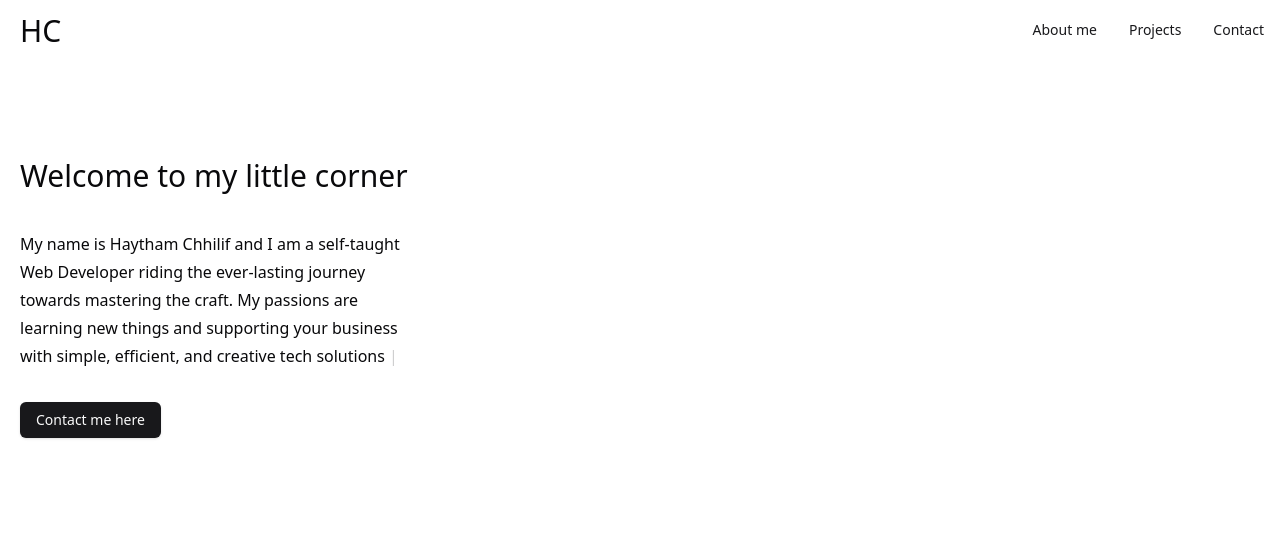
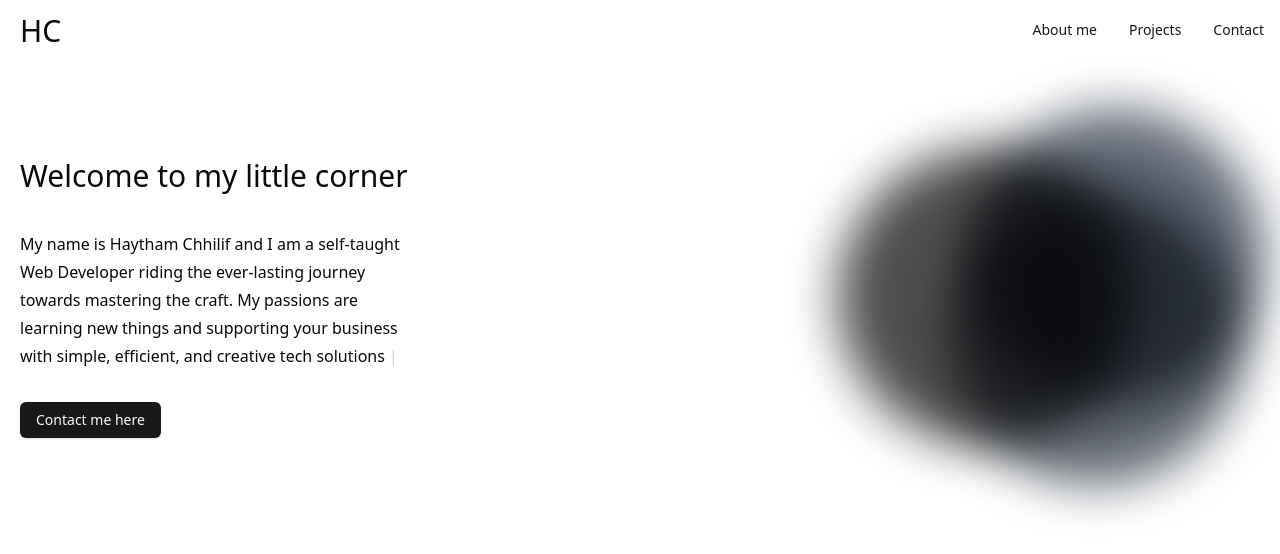
Before and after one commit to Bidbogs-prog/reactPortfolio, a React (Vite) app: page / in a window 1280 px wide. Shown: the top 554 px of the page. Built offline with nearby package versions, Linux system fonts and the light colour scheme.

Commit message:
added animation shape to hero

```diff
--- a/src/App.tsx
+++ b/src/App.tsx
@@ -17,6 +17,7 @@ function App() {
             Contact
           </Button>
         </div>
+        <div className="relative">
           <div className="flex  flex-col items-start mt-[100px] ml-[20px] h-[100px] gap-8">
             <h2 className="text-[30px]">Welcome to my little corner</h2>
             <p className="w-[400px] leading-7">
@@ -30,6 +31,10 @@ function App() {
               Contact me here
             </Button>
           </div>
+          <div className="absolute mix-blend-multiply opacity-70 filter blur-xl top-0 bg-black rounded-full w-72 h-72 right-[150px] animate-blob"></div>
+          <div className="absolute mix-blend-multiply opacity-70 filter blur-xl top-10 bg-gray-800 rounded-full w-72 h-72 right-[40px] animate-blob"></div>
+          <div className="absolute mix-blend-multiply opacity-70 filter blur-xl -top-10 bg-slate-800 rounded-full w-72 h-72 right-[20px] animate-blob"></div>
+        </div>
       </div>
     </>
   );
--- a/tailwind.config.js
+++ b/tailwind.config.js
@@ -1,3 +1,5 @@
+import { transform } from "typescript";
+
 /** @type {import('tailwindcss').Config} */
 export default {
   darkMode: ["class"],
@@ -6,11 +8,24 @@ export default {
     extend: {
       animation: {
         blink: "blink 1.5s ease-in-out infinite",
+        blob: "blob 5s infinite",
       },
       keyframes: {
         blink: {
           "0%, 100%": { opacity: "1" },
           "50%": { opacity: "0" },
+        },
+        blob: {
+          "0%": {
+            transform: "scale(1)",
+          },
+          "50%": {
+            transform: "scale(1.1)",
+          },
+
+          "100%": {
+            transform: "scale(1)",
+          },
         },
       },
 
```
Lines whose indentation alone changed are shown as unchanged.
